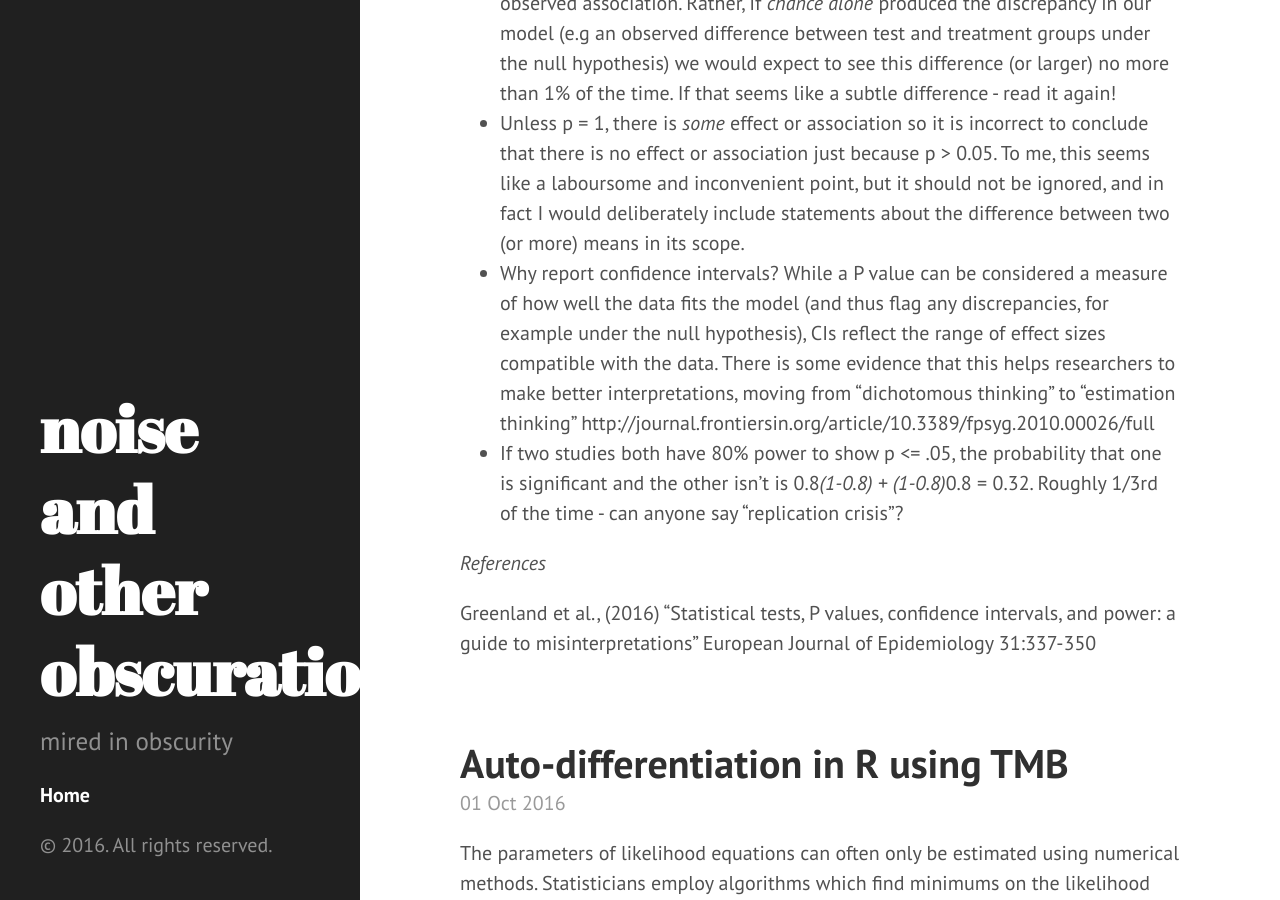
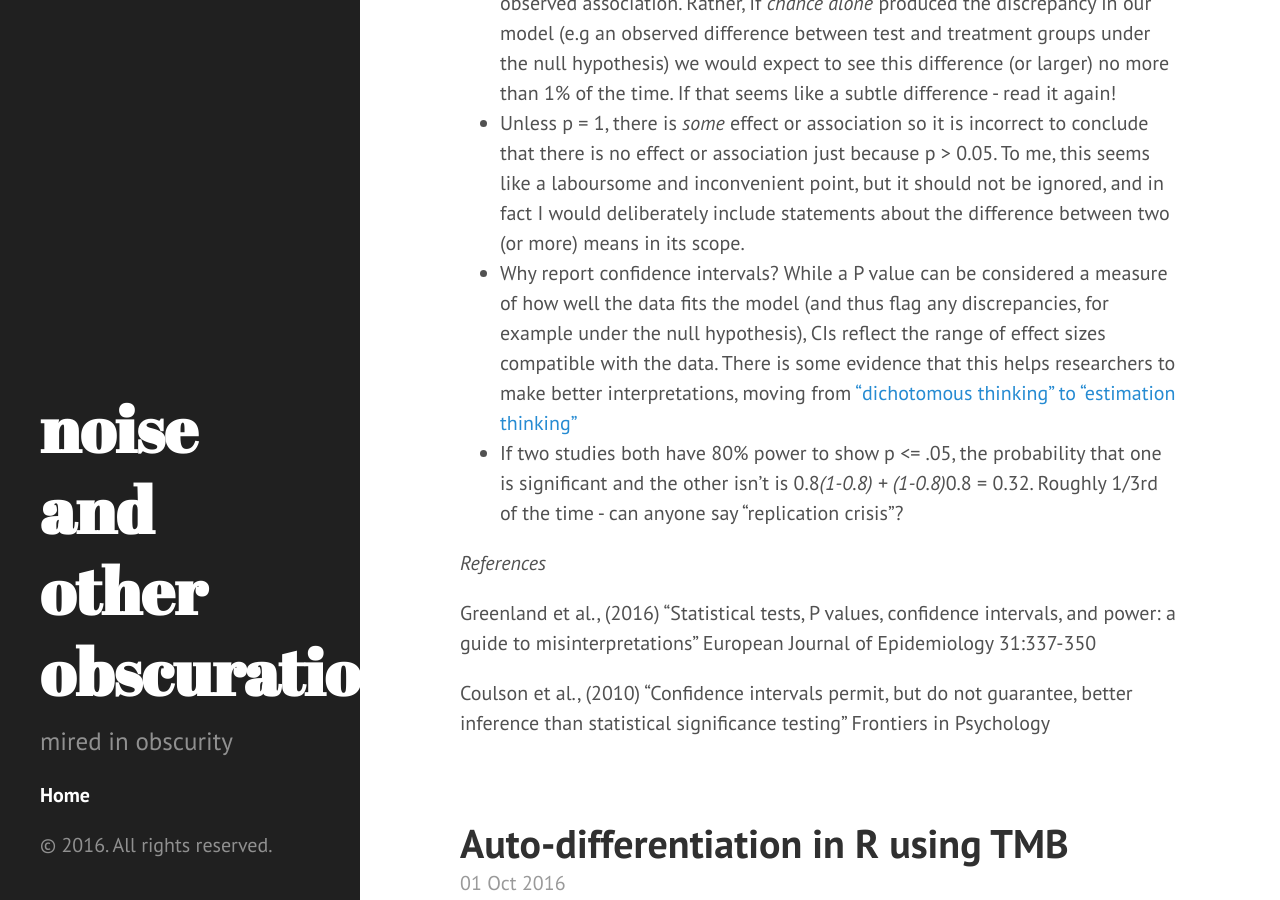
Before and after one commit to ABindoff/ABindoff.github.io, a Jekyll site: the page built from index.html, in a window 1280 px wide and 900 px high, scrolled down 1062 px. Built offline with Jekyll 4.4.1, drawn with Linux system fonts in a browser that asks for light colours; the list of posts is cut into pages by our own code; some of the changed lines change nothing that is shown.

Commit message:
free your mind

```diff
--- a/_posts/2016-11-09-statistical_hypothesis_inference_testing.markdown
+++ b/_posts/2016-11-09-statistical_hypothesis_inference_testing.markdown
@@ -16,7 +16,7 @@
 - The P value on its own (whether big or small) does not tell us which assumptions are incorrect or correct (i.e it does not necessarily tell us that we can reject the null), and is more correctly interpreted as a measure of the agreement between the data and the model used to compute the P value.
 - The P value is computed *from* a set of assumptions, so it can never refer to the *probability of those assumptions*; thus it is incorrect to say that because you computed p = 0.01 there is a 1% probability that chance alone produced the observed association. Rather, if *chance alone* produced the discrepancy in our model (e.g an observed difference between test and treatment groups under the null hypothesis) we would expect to see this difference (or larger) no more than 1% of the time. If that seems like a subtle difference - read it again!
 - Unless p = 1, there is *some* effect or association so it is incorrect to conclude that there is no effect or association just because p > 0.05. To me, this seems like a laboursome and inconvenient point, but it should not be ignored, and in fact I would deliberately include statements about the difference between two (or more) means in its scope.
-- Why report confidence intervals? While a P value can be considered a measure of how well the data fits the model (and thus flag any discrepancies, for example under the null hypothesis), CIs reflect the range of effect sizes compatible with the data. There is some evidence that this helps researchers to make better interpretations, moving from "dichotomous thinking" to "estimation thinking" http://journal.frontiersin.org/article/10.3389/fpsyg.2010.00026/full
+- Why report confidence intervals? While a P value can be considered a measure of how well the data fits the model (and thus flag any discrepancies, for example under the null hypothesis), CIs reflect the range of effect sizes compatible with the data. There is some evidence that this helps researchers to make better interpretations, moving from ["dichotomous thinking" to "estimation thinking"](http://journal.frontiersin.org/article/10.3389/fpsyg.2010.00026/full "free your mind")
 - If two studies both have 80% power to show p <= .05, the probability that one is significant and the other isn't is 0.8*(1-0.8) + (1-0.8)*0.8 = 0.32. Roughly 1/3rd of the time - can anyone say "replication crisis"?
 
 
@@ -24,3 +24,5 @@
 
 Greenland et al., (2016) "Statistical tests, P values, confidence intervals, and power: a guide
 to misinterpretations" European Journal of Epidemiology 31:337-350
+
+Coulson et al., (2010) "Confidence intervals permit, but do not guarantee, better inference than statistical significance testing" Frontiers in Psychology
```
